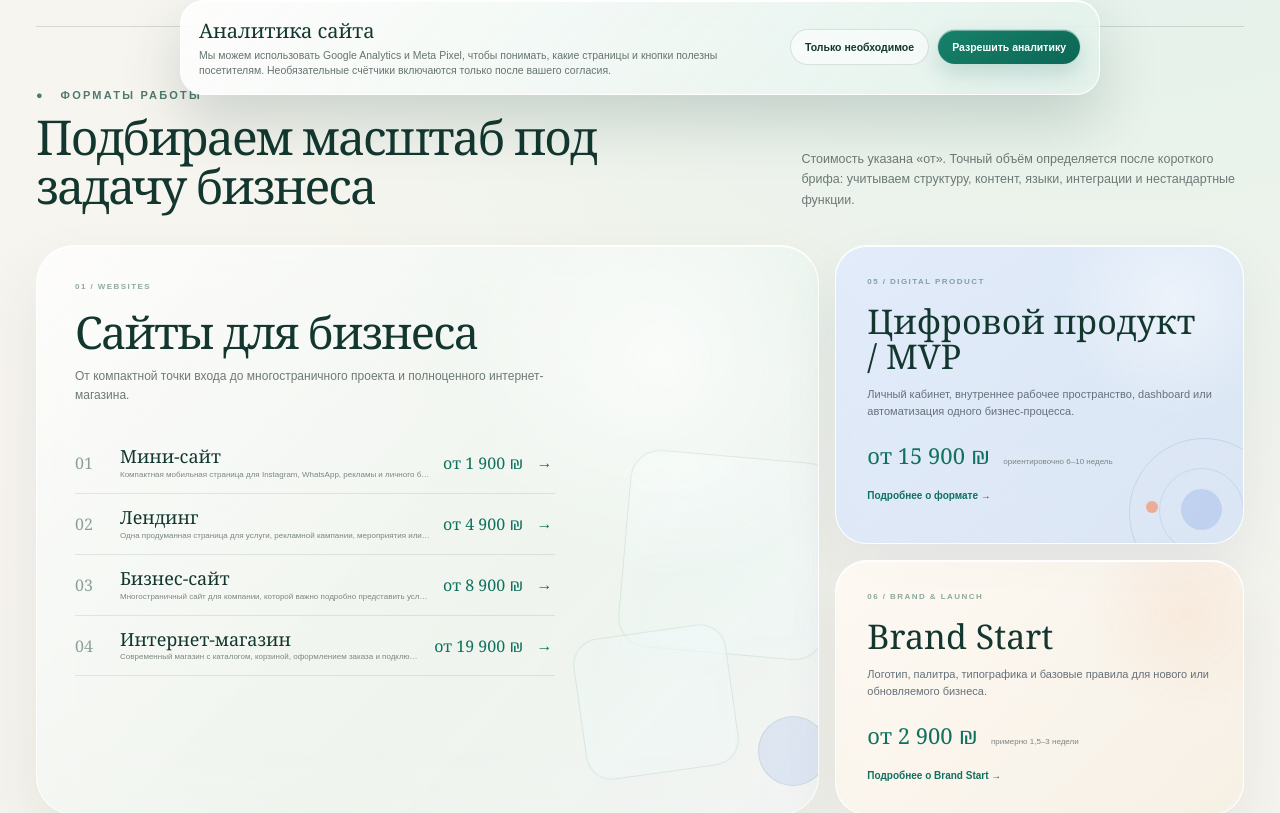
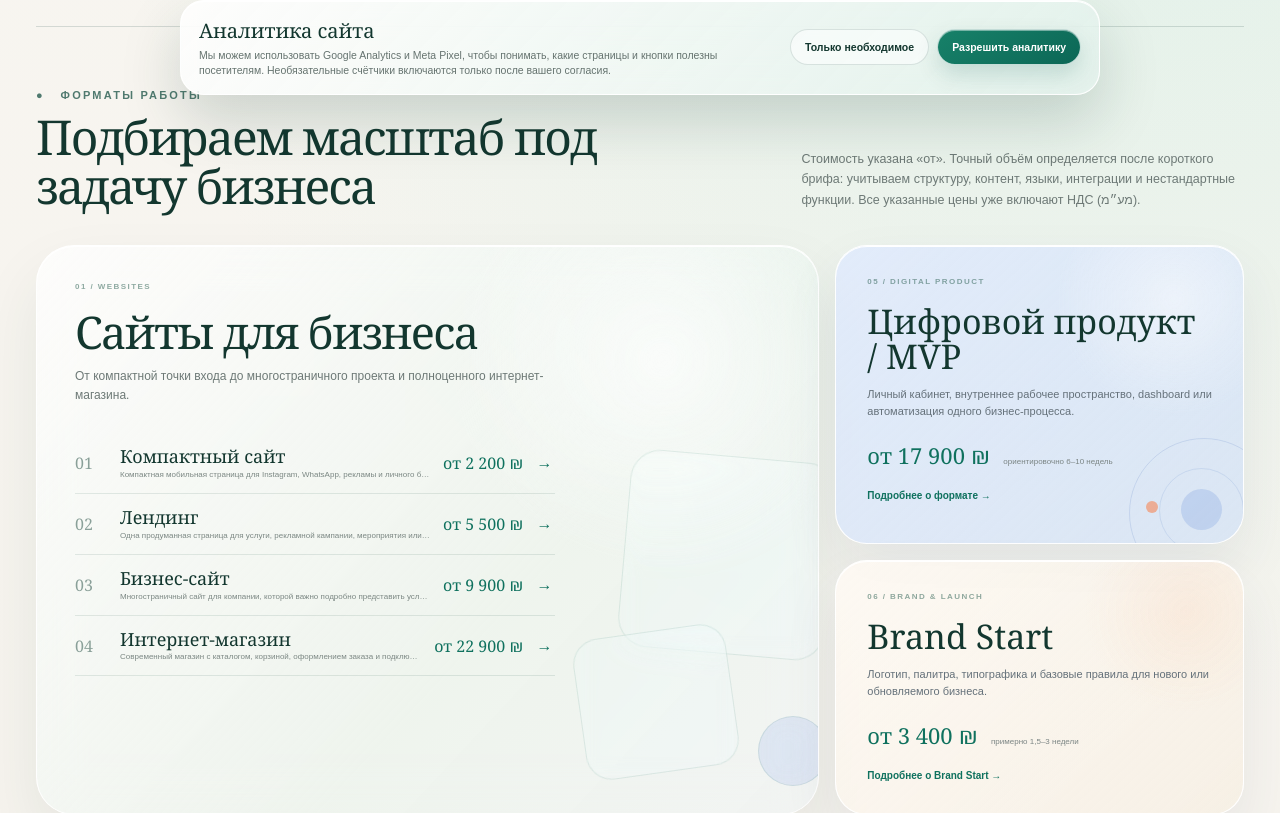
Before and after one commit to tsstish/nexora, a Next.js app: page /services in a window 1280 px wide. Shown: the part 687-1500 px from the top of the page. Built offline with nearby package versions, Linux system fonts and the light colour scheme; no server answers.

Commit message:
Update pricing and Ready adaptation terms

```diff
--- a/src/app/page.tsx
+++ b/src/app/page.tsx
@@ -247,7 +247,7 @@ function ReadyTeaser(){return <section className="home-ready-teaser section-shel
     </strong>
 
     <div className="home-ready-actions">
-      <span>от <b>1 190 ₪</b></span>
+      <span>от <b>1 400 ₪</b></span>
       <a href="/ready">Открыть showroom →</a>
     </div>
   </div>
@@ -533,7 +533,7 @@ function PricingPaths(){return <section id="formats" className="home-price-note-
 
     <p>
       Нужен проект полностью с нуля?
-      <strong>от 1 900 ₪</strong>
+      <strong>от 2 200 ₪</strong>
     </p>
 
     <span>
--- a/src/components/ServicesHub.tsx
+++ b/src/components/ServicesHub.tsx
@@ -202,7 +202,8 @@ export function ServicesHub() {
             <p>
               Стоимость указана «от». Точный объём определяется после
               короткого брифа: учитываем структуру, контент, языки,
-              интеграции и нестандартные функции.
+              интеграции и нестандартные функции. Все указанные цены уже
+              включают НДС (מע״מ).
             </p>
           </div>
 
--- a/src/data/services.ts
+++ b/src/data/services.ts
@@ -23,7 +23,7 @@ export type Service = {
 
 export const services: Service[] = [
   {
-    slug: "mini-site", index: "01", name: "Мини-сайт", shortName: "Мини-сайт", price: 1900, priceLabel: "от 1 900 ₪", duration: "5–8 рабочих дней",
+    slug: "mini-site", index: "01", name: "Компактный сайт", shortName: "Compact Site", price: 2200, priceLabel: "от 2 200 ₪", duration: "5–8 рабочих дней",
     tagline: "Когда полноценный сайт пока не нужен — но бизнесу уже нужна нормальная точка входа.",
     short: "Компактная мобильная страница для Instagram, WhatsApp, рекламы и личного бренда.",
     forWhom: ["специалистам и экспертам", "небольшим локальным бизнесам", "новым проектам", "Instagram-профилям", "тем, кому пока не нужен полноценный сайт"],
@@ -39,7 +39,7 @@ export const services: Service[] = [
     cta:"Обсудить мини-сайт", visual:"mini"
   },
   {
-    slug:"landing", index:"02", name:"Лендинг", shortName:"Лендинг", price:4900, priceLabel:"от 4 900 ₪", duration:"примерно 2–4 недели",
+    slug:"landing", index:"02", name:"Лендинг", shortName:"Лендинг", price:5500, priceLabel:"от 5 500 ₪", duration:"примерно 2–4 недели",
     tagline:"Одна задача. Один сильный сценарий. Никаких лишних страниц.",
     short:"Одна продуманная страница для услуги, рекламной кампании, мероприятия или нового бизнеса.",
     forWhom:["одной основной услуге","рекламному запуску","новому бизнесу","специалисту","отдельному направлению компании"],
@@ -55,7 +55,7 @@ export const services: Service[] = [
     cta:"Обсудить лендинг", visual:"landing"
   },
   {
-    slug:"business-site", index:"03", name:"Бизнес-сайт", shortName:"Бизнес-сайт", price:8900, priceLabel:"от 8 900 ₪", duration:"примерно 4–6 недель",
+    slug:"business-site", index:"03", name:"Бизнес-сайт", shortName:"Бизнес-сайт", price:9900, priceLabel:"от 9 900 ₪", duration:"примерно 4–6 недель",
     tagline:"Когда одной страницы уже мало, а шаблонный корпоративный сайт — слишком мало говорит о бизнесе.",
     short:"Многостраничный сайт для компании, которой важно подробно представить услуги, опыт и преимущества.",
     forWhom:["сервисным компаниям","локальному бизнесу","B2B","специалистам с несколькими направлениями","компаниям, которым одной страницы недостаточно"],
@@ -71,7 +71,7 @@ export const services: Service[] = [
     cta:"Обсудить бизнес-сайт", visual:"business", technicalNote:"Дополнительная стандартная страница — от 650 ₪."
   },
   {
-    slug:"ecommerce", index:"04", name:"Интернет-магазин", shortName:"Интернет-магазин", price:19900, priceLabel:"от 19 900 ₪", duration:"ориентировочно 8–12 недель",
+    slug:"ecommerce", index:"04", name:"Интернет-магазин", shortName:"Интернет-магазин", price:22900, priceLabel:"от 22 900 ₪", duration:"ориентировочно 8–12 недель",
     tagline:"Не просто каталог — полноценный сценарий от выбора товара до оформленного заказа.",
     short:"Современный магазин с каталогом, корзиной, оформлением заказа и подключением оплаты.",
     forWhom:["брендам и локальным магазинам","производителям","бизнесам с прямыми онлайн-продажами","проектам, которым важен индивидуальный интерфейс магазина"],
@@ -87,7 +87,7 @@ export const services: Service[] = [
     cta:"Запросить оценку магазина", visual:"shop", technicalNote:"Точная стоимость — после технической оценки."
   },
   {
-    slug:"digital-product", index:"05", name:"Цифровой продукт / MVP", shortName:"Digital Product / MVP", price:15900, priceLabel:"от 15 900 ₪", duration:"ориентировочно 6–10 недель",
+    slug:"digital-product", index:"05", name:"Цифровой продукт / MVP", shortName:"Digital Product / MVP", price:17900, priceLabel:"от 17 900 ₪", duration:"ориентировочно 6–10 недель",
     tagline:"Когда нужен уже не сайт, а рабочий цифровой инструмент под процессы бизнеса.",
     short:"Личный кабинет, внутреннее рабочее пространство, dashboard или автоматизация одного бизнес-процесса.",
     forWhom:["бизнесам с повторяющимися внутренними процессами","проектам, которым нужен личный кабинет","командам, которым не подходит готовый SaaS","идеям, которые нужно проверить через MVP"],
@@ -103,7 +103,7 @@ export const services: Service[] = [
     cta:"Обсудить MVP", visual:"product", technicalNote:"Точная стоимость — после технической оценки."
   },
   {
-    slug:"brand-start", index:"06", name:"Brand Start", shortName:"Brand Start", price:2900, priceLabel:"от 2 900 ₪", duration:"примерно 1,5–3 недели",
+    slug:"brand-start", index:"06", name:"Brand Start", shortName:"Brand Start", price:3400, priceLabel:"от 3 400 ₪", duration:"примерно 1,5–3 недели",
     tagline:"Базовая визуальная система, чтобы бизнес выглядел цельно ещё до первого экрана сайта.",
     short:"Логотип, палитра, типографика и базовые правила для нового или обновляемого бизнеса.",
     forWhom:["новым бизнесам","проектам без единого визуального стиля","тем, кто готовит новый сайт","брендам, которым нужен аккуратный визуальный старт без большого brand book"],
@@ -116,25 +116,25 @@ export const services: Service[] = [
     excludes:["нейминг","юридическая проверка товарного знака","глубокое исследование рынка","бренд-стратегия","упаковка","наружная реклама","сложный иллюстрированный логотип","большой brand book"],
     priceFactors:["сложность знака","количество дополнительных носителей","иллюстрации","расширенный brand guide","дополнительные концепции сверх согласованного процесса"],
     chooseAnother:"Если фирменный стиль уже есть и задача только в новом сайте, Brand Start не нужен — мы можем работать с существующей системой.",
-    cta:"Обсудить визуальный стиль", visual:"brand", technicalNote:"При заказе сайта — от 2 500 ₪."
+    cta:"Обсудить визуальный стиль", visual:"brand", technicalNote:"При заказе сайта — от 3 000 ₪."
   }
 ];
 
 export const serviceMap = Object.fromEntries(services.map(s => [s.slug, s])) as Record<ServiceSlug, Service>;
 
 export const addons = [
-  {id:"page", name:"Дополнительная стандартная страница", price:650, recurring:false},
-  {id:"form", name:"Дополнительная простая форма", price:450, recurring:false},
-  {id:"smart-form", name:"Умная форма или квиз", price:900, recurring:false},
-  {id:"seo", name:"Расширенная SEO-подготовка", price:1500, recurring:false},
-  {id:"integration", name:"CRM или сервисная интеграция", price:1500, recurring:false},
-  {id:"module", name:"Индивидуальный модуль", price:1500, recurring:false},
-  {id:"language", name:"Дополнительный язык", price:1200, recurring:false},
-  {id:"rtl", name:"RTL-адаптация", price:500, recurring:false},
-  {id:"brand", name:"Brand Start при заказе сайта", price:2500, recurring:false},
+  {id:"page", name:"Дополнительная стандартная страница", price:800, recurring:false},
+  {id:"form", name:"Дополнительная простая форма", price:550, recurring:false},
+  {id:"smart-form", name:"Умная форма или квиз", price:1100, recurring:false},
+  {id:"seo", name:"Расширенная SEO-подготовка", price:1800, recurring:false},
+  {id:"integration", name:"CRM или сервисная интеграция", price:1800, recurring:false},
+  {id:"module", name:"Индивидуальный модуль", price:1800, recurring:false},
+  {id:"language", name:"Дополнительный язык", price:1400, recurring:false},
+  {id:"rtl", name:"RTL-адаптация", price:600, recurring:false},
+  {id:"brand", name:"Brand Start при заказе сайта", price:3000, recurring:false},
 ] as const;
 
 export const maintenancePlans = [
-  {id:"care", name:"Care", price:390, included:["ежемесячная проверка основных страниц","проверка ссылок, WhatsApp и форм","проверка подключения аналитики","до 30 минут небольших контентных изменений","ответ в течение двух рабочих дней"]},
-  {id:"care-plus", name:"Care Plus", price:690, included:["всё из Care","до 2 часов изменений в месяц","замена текстов, цен, контактов и изображений","небольшие визуальные исправления","ответ в течение одного-двух рабочих дней"]}
+  {id:"care", name:"Care", price:450, included:["ежемесячная проверка основных страниц","проверка ссылок, WhatsApp и форм","проверка подключения аналитики","до 30 минут небольших контентных изменений","ответ в течение двух рабочих дней"]},
+  {id:"care-plus", name:"Care Plus", price:800, included:["всё из Care","до 2 часов изменений в месяц","замена текстов, цен, контактов и изображений","небольшие визуальные исправления","ответ в течение одного-двух рабочих дней"]}
 ] as const;
```
Also changed, not shown: src/app/ready/page.tsx (+16 -15 lines), src/data/readySites.ts (+8 -7 lines).
